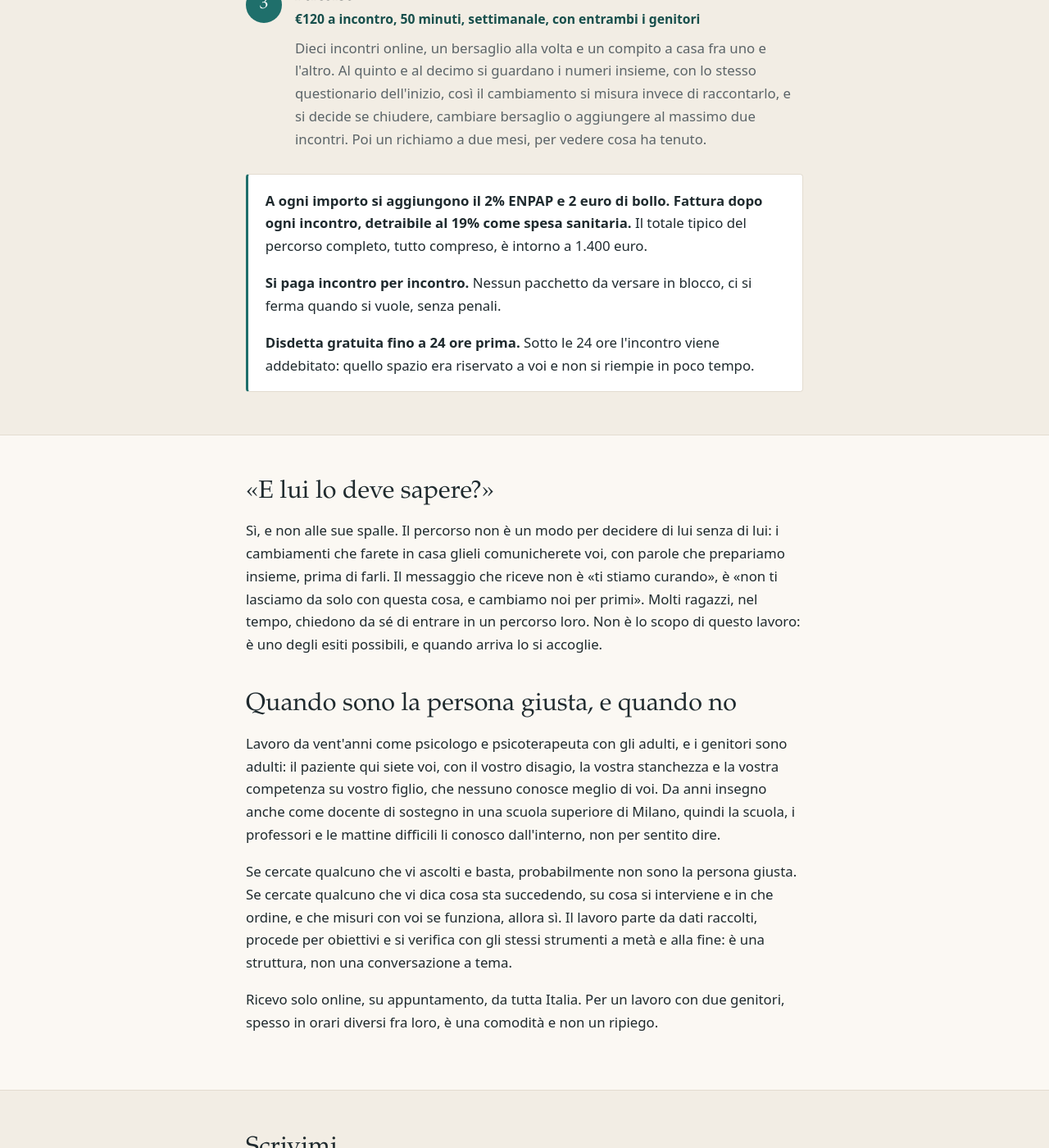
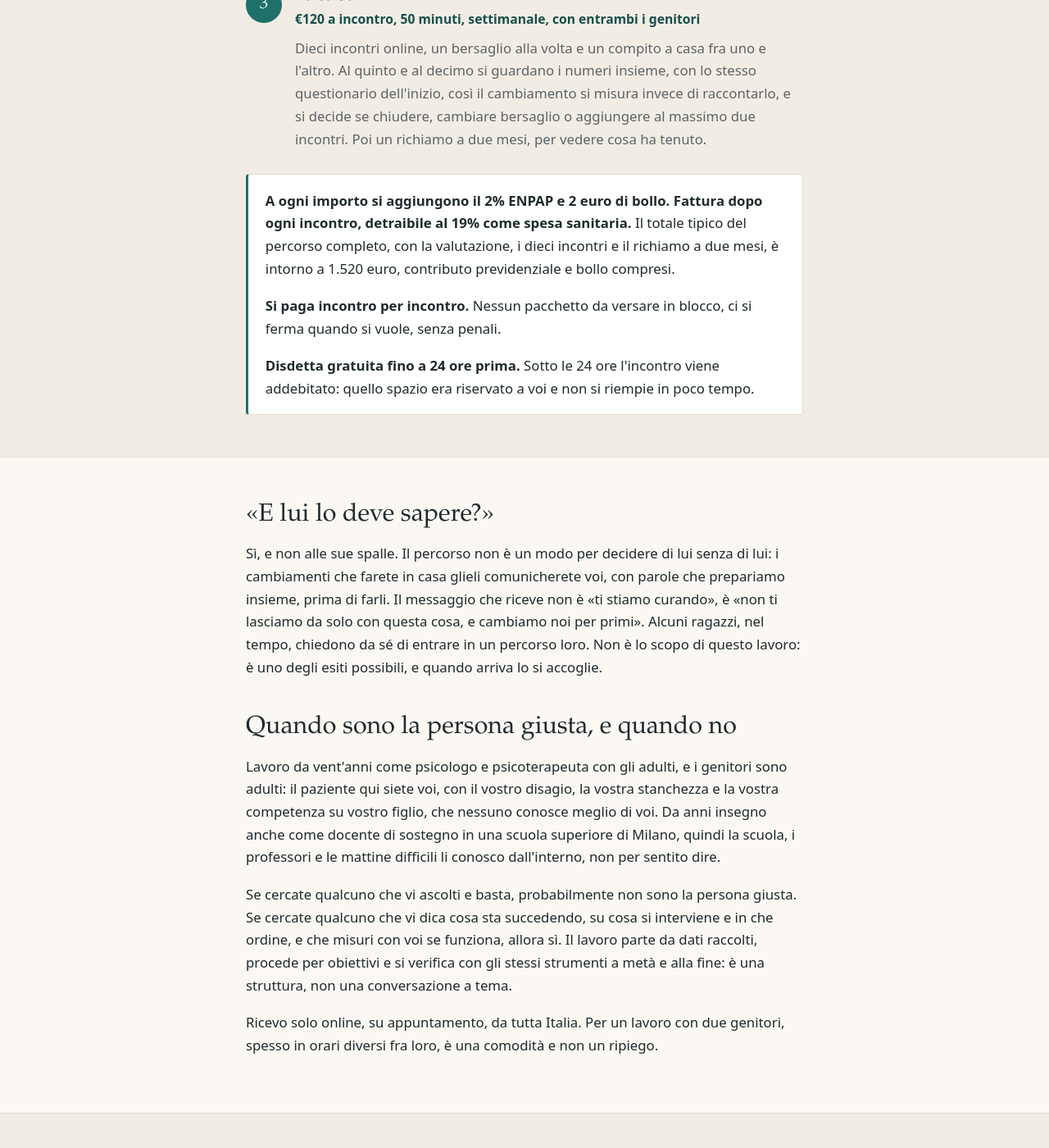
Before and after one commit to IvanPsy/percorsi-site, a Jekyll site: the page built from genitori/index.html, in a window 1280 px wide and 1400 px high, scrolled down 4203 px. Shown: the whole window at 82% size. Built offline with Jekyll 4.4.1, drawn with Linux system fonts in a browser that asks for light colours.

Commit message:
Update index.html

```diff
--- a/genitori/index.html
+++ b/genitori/index.html
@@ -98,7 +98,7 @@ og_description: "Ivan Ferrero, psicologo e psicoterapeuta iscritto all'Albo degl
     </div>
 
     <div class="box">
-      <p><strong>{{ site.nota_costi }}</strong> Il totale tipico del percorso completo, tutto compreso, è intorno a 1.400 euro.</p>
+      <p><strong>{{ site.nota_costi }}</strong> Il totale tipico del percorso completo, con la valutazione, i dieci incontri e il richiamo a due mesi, è intorno a 1.520 euro, contributo previdenziale e bollo compresi.</p>
       <p><strong>Si paga incontro per incontro.</strong> Nessun pacchetto da versare in blocco, ci si ferma quando si vuole, senza penali.</p>
       <p><strong>Disdetta gratuita fino a 24 ore prima.</strong> Sotto le 24 ore l'incontro viene addebitato: quello spazio era riservato a voi e non si riempie in poco tempo.</p>
     </div>
@@ -108,7 +108,7 @@ og_description: "Ivan Ferrero, psicologo e psicoterapeuta iscritto all'Albo degl
 <section>
   <div class="container">
     <h2>«E lui lo deve sapere?»</h2>
-    <p>Sì, e non alle sue spalle. Il percorso non è un modo per decidere di lui senza di lui: i cambiamenti che farete in casa glieli comunicherete voi, con parole che prepariamo insieme, prima di farli. Il messaggio che riceve non è «ti stiamo curando», è «non ti lasciamo da solo con questa cosa, e cambiamo noi per primi». Molti ragazzi, nel tempo, chiedono da sé di entrare in un percorso loro. Non è lo scopo di questo lavoro: è uno degli esiti possibili, e quando arriva lo si accoglie.</p>
+    <p>Sì, e non alle sue spalle. Il percorso non è un modo per decidere di lui senza di lui: i cambiamenti che farete in casa glieli comunicherete voi, con parole che prepariamo insieme, prima di farli. Il messaggio che riceve non è «ti stiamo curando», è «non ti lasciamo da solo con questa cosa, e cambiamo noi per primi». Alcuni ragazzi, nel tempo, chiedono da sé di entrare in un percorso loro. Non è lo scopo di questo lavoro: è uno degli esiti possibili, e quando arriva lo si accoglie.</p>
 
     <h2 style="margin-top:2.6rem">Quando sono la persona giusta, e quando no</h2>
     <p>Lavoro da vent'anni come psicologo e psicoterapeuta con gli adulti, e i genitori sono adulti: il paziente qui siete voi, con il vostro disagio, la vostra stanchezza e la vostra competenza su vostro figlio, che nessuno conosce meglio di voi. Da anni insegno anche come docente di sostegno in una scuola superiore di Milano, quindi la scuola, i professori e le mattine difficili li conosco dall'interno, non per sentito dire.</p>
```
